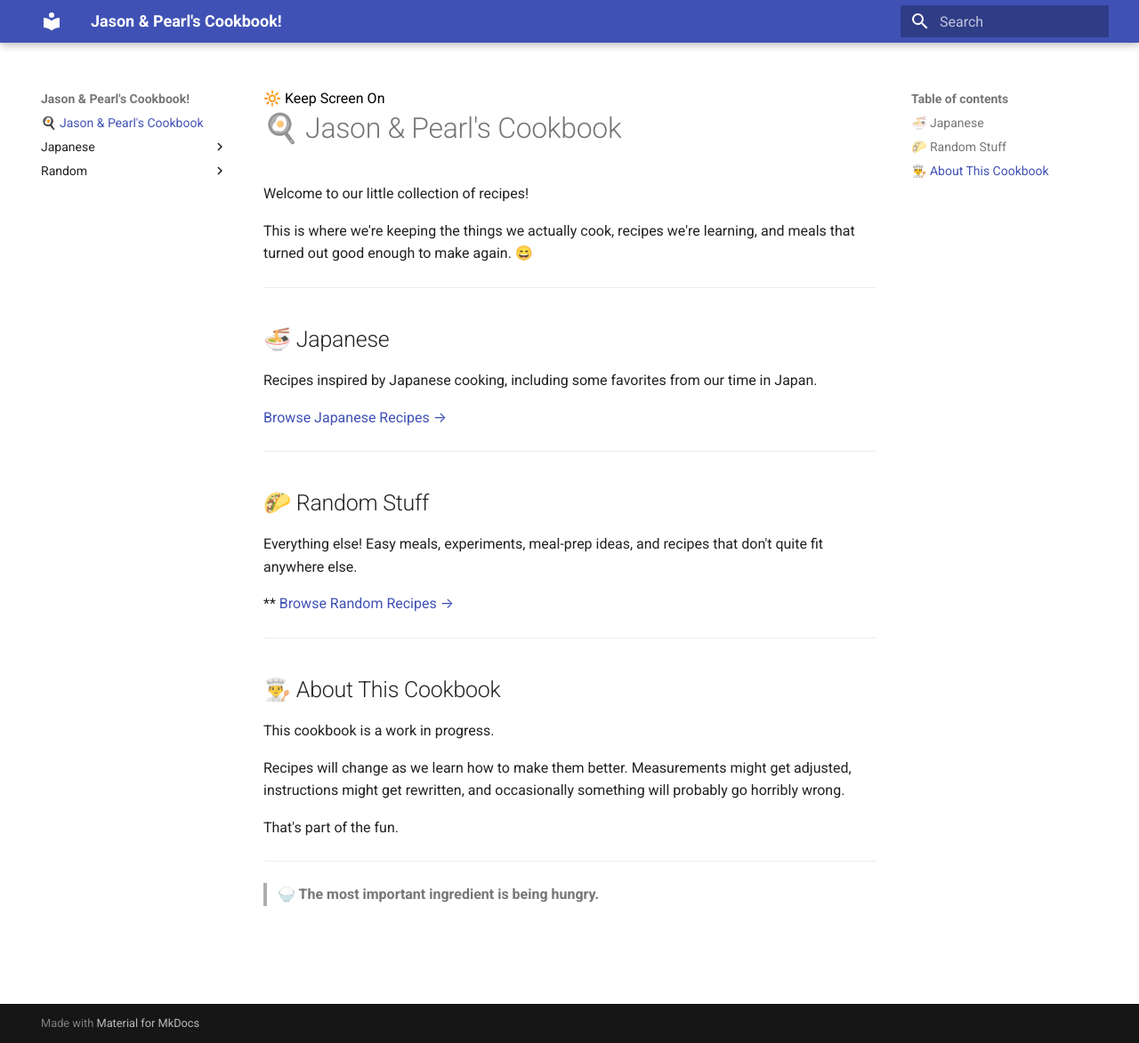
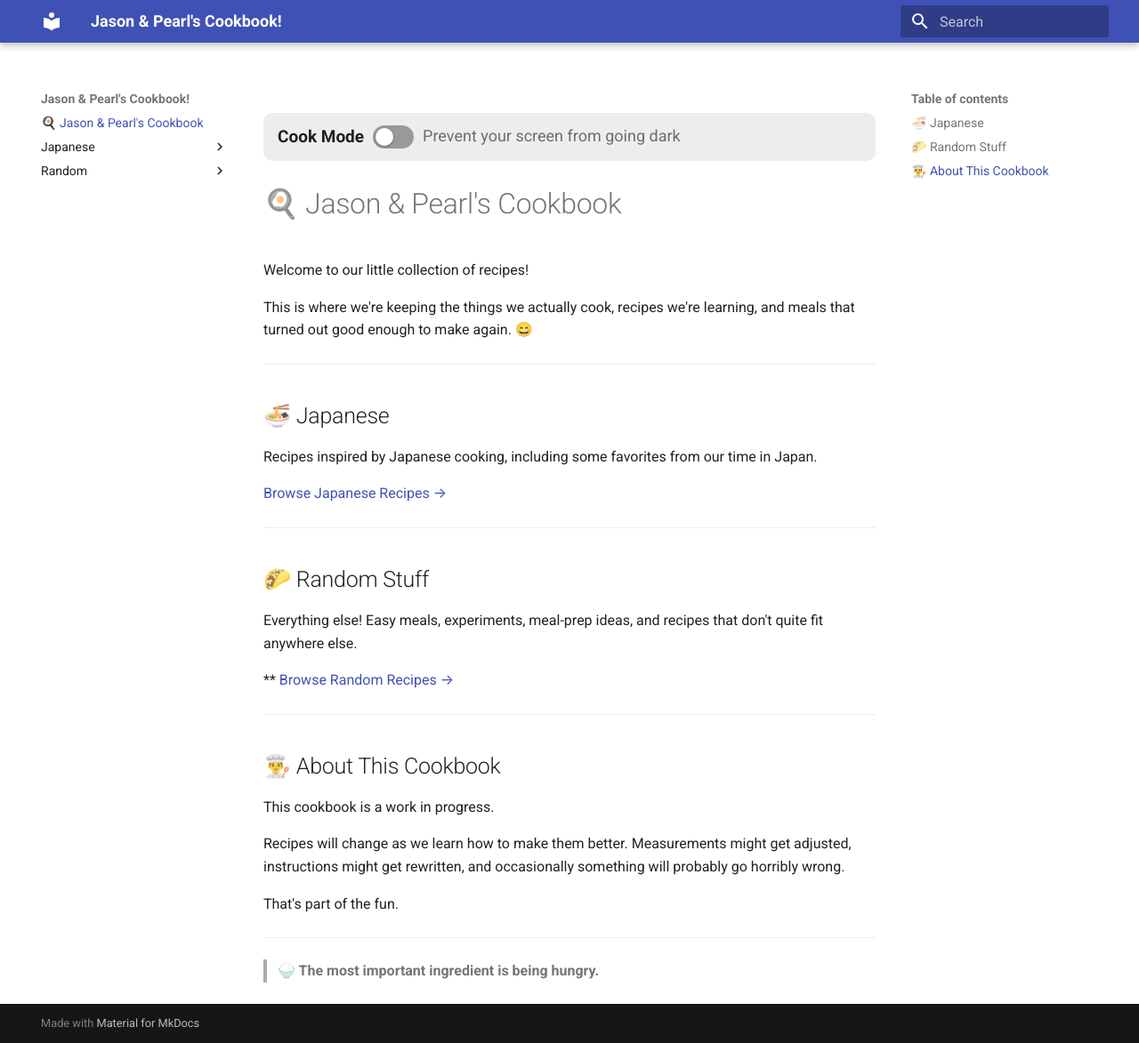
Before and after one commit to glerk/my-cookbook, an MkDocs documentation site: the page built from docs/index.md, in a window 1280 px wide and 1173 px high. Shown: the whole window at 89% size. Built offline with MkDocs 1.6.1 and Material for MkDocs 9.7.7, drawn with Linux system fonts in a browser that asks for light colours.

Commit message:
vault backup: 2026-10-05 22:13:34

```diff
--- a/docs/javascripts/keep-awake.js
+++ b/docs/javascripts/keep-awake.js
@@ -6,7 +6,7 @@ async function requestWakeLock() {
 
         wakeLock.addEventListener("release", () => {
             wakeLock = null;
-            updateWakeLockButton(false);
+            updateCookMode(false);
         });
 
         return true;
@@ -16,60 +16,79 @@ async function requestWakeLock() {
     }
 }
 
-async function toggleWakeLock() {
-    if (wakeLock) {
-        await wakeLock.release();
-        wakeLock = null;
-        updateWakeLockButton(false);
-    } else {
+async function toggleCookMode(enabled) {
+    if (enabled) {
         const success = await requestWakeLock();
 
-        if (success) {
-            updateWakeLockButton(true);
-        } else {
+        if (!success) {
+            const checkbox = document.getElementById("cook-mode-checkbox");
+
+            if (checkbox) {
+                checkbox.checked = false;
+            }
+
             alert("Sorry! Your browser does not allow the screen to be kept awake.");
+            return;
         }
+
+        updateCookMode(true);
+    } else {
+        if (wakeLock) {
+            await wakeLock.release();
+            wakeLock = null;
+        }
+
+        updateCookMode(false);
     }
 }
 
-function updateWakeLockButton(active) {
-    const button = document.getElementById("wake-lock-button");
+function updateCookMode(active) {
+    const checkbox = document.getElementById("cook-mode-checkbox");
 
-    if (!button) return;
+    if (!checkbox) return;
 
-    if (active) {
-        button.textContent = "🔆 Screen Will Stay On ✓";
-        button.classList.add("wake-lock-active");
-    } else {
-        button.textContent = "🔆 Keep Screen On";
-        button.classList.remove("wake-lock-active");
-    }
+    checkbox.checked = active;
 }
 
-function createWakeLockButton() {
-    // Don't create duplicate buttons
-    if (document.getElementById("wake-lock-button")) return;
+function createCookMode() {
+    // Don't create duplicates
+    if (document.getElementById("cook-mode")) return;
 
-    const button = document.createElement("button");
+    const cookMode = document.createElement("div");
 
-    button.id = "wake-lock-button";
-    button.textContent = "🔆 Keep Screen On";
-    button.type = "button";
+    cookMode.id = "cook-mode";
+    cookMode.className = "cook-mode";
 
-    button.addEventListener("click", toggleWakeLock);
+    cookMode.innerHTML = `
+        <span class="cook-mode-label">Cook Mode</span>
 
-    // Put the button near the top of the recipe content
+        <label class="cook-mode-switch">
+            <input type="checkbox" id="cook-mode-checkbox">
+            <span class="cook-mode-slider"></span>
+        </label>
+
+        <span class="cook-mode-description">
+            Prevent your screen from going dark
+        </span>
+    `;
+
     const article = document.querySelector("article.md-content__inner");
 
     if (article) {
-        article.insertBefore(button, article.firstChild);
+        article.insertBefore(cookMode, article.firstChild);
     } else {
-        document.body.insertBefore(button, document.body.firstChild);
+        document.body.insertBefore(cookMode, document.body.firstChild);
     }
+
+    const checkbox = document.getElementById("cook-mode-checkbox");
+
+    checkbox.addEventListener("change", () => {
+        toggleCookMode(checkbox.checked);
+    });
 }
 
-document.addEventListener("DOMContentLoaded", createWakeLockButton);
+document.addEventListener("DOMContentLoaded", createCookMode);
 
 document$.subscribe(function () {
-    createWakeLockButton();
+    createCookMode();
 });
--- /dev/null
+++ b/docs/stylesheets/cookbook.css
@@ -0,0 +1,67 @@
+/* Cook Mode */
+
+.cook-mode {
+    display: flex;
+    align-items: center;
+    gap: 10px;
+    margin: 1.5em 0;
+    padding: 12px 16px;
+    border-radius: 10px;
+    background: var(--md-default-fg-color--lightest);
+    font-size: 0.95rem;
+}
+
+.cook-mode-label {
+    font-weight: 600;
+}
+
+.cook-mode-description {
+    color: var(--md-default-fg-color--light);
+    font-size: 0.9rem;
+}
+
+/* Toggle switch */
+
+.cook-mode-switch {
+    position: relative;
+    display: inline-block;
+    width: 46px;
+    height: 26px;
+    flex-shrink: 0;
+}
+
+.cook-mode-switch input {
+    opacity: 0;
+    width: 0;
+    height: 0;
+}
+
+.cook-mode-slider {
+    position: absolute;
+    cursor: pointer;
+    inset: 0;
+    border-radius: 26px;
+    background-color: #999;
+    transition: 0.2s;
+}
+
+.cook-mode-slider::before {
+    content: "";
+    position: absolute;
+    width: 20px;
+    height: 20px;
+    left: 3px;
+    top: 3px;
+    border-radius: 50%;
+    background-color: white;
+    transition: 0.2s;
+    box-shadow: 0 1px 3px rgba(0, 0, 0, 0.3);
+}
+
+.cook-mode-switch input:checked + .cook-mode-slider {
+    background-color: #4caf50;
+}
+
+.cook-mode-switch input:checked + .cook-mode-slider::before {
+    transform: translateX(20px);
+}
--- a/mkdocs.yaml
+++ b/mkdocs.yaml
@@ -5,3 +5,6 @@ theme:
 
 extra_javascript:
   - javascripts/keep-awake.js
+
+extra_css:
+  - stylesheets/cookbook.css
```
Also changed, not shown: 1 other file.
